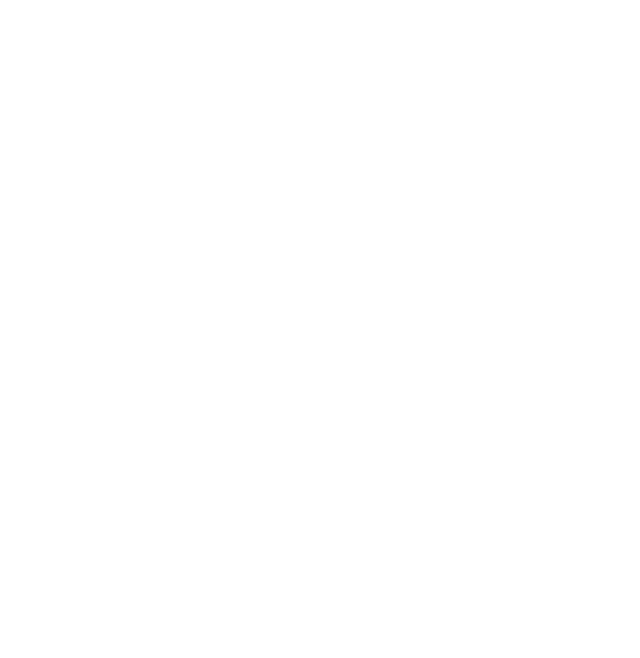
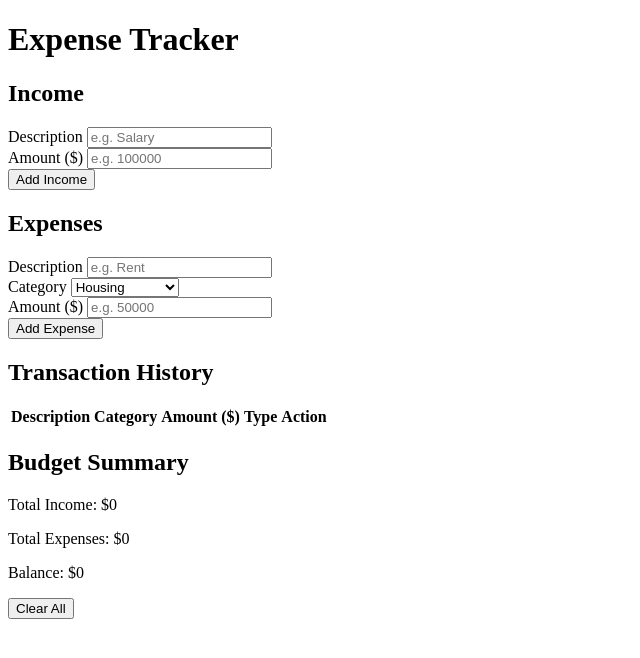
Before and after one commit to alexscespedes/expense-tracker-js, a plain HTML site: page index.html in a window 1280 px wide. Shown: the whole page, without its empty margins (0-640 px from the left). Drawn offline with Linux system fonts and the light colour scheme.

Commit message:
Set up the HTML Structure

```diff
--- a/index.html
+++ b/index.html
@@ -3,7 +3,88 @@
   <head>
     <meta charset="UTF-8" />
     <meta name="viewport" content="width=device-width, initial-scale=1.0" />
-    <title>Document</title>
+    <title>Expense Tracker</title>
   </head>
-  <body></body>
+  <body>
+    <div class="container">
+      <h1>Expense Tracker</h1>
+      <div class="section">
+        <h2>Income</h2>
+
+        <div class="input-group">
+          <label for="income-description">Description</label>
+          <input
+            type="text"
+            id="income-description"
+            placeholder="e.g. Salary"
+          />
+        </div>
+
+        <div class="input-group">
+          <label for="income-amount">Amount ($)</label>
+          <input type="number" id="income-amount" placeholder="e.g. 100000" />
+        </div>
+
+        <div class="button-group">
+          <button onclick="addIncome()">Add Income</button>
+        </div>
+      </div>
+
+      <div class="section">
+        <h2>Expenses</h2>
+
+        <div class="input-group">
+          <label for="expense-description">Description</label>
+          <input type="text" id="expense-description" placeholder="e.g. Rent" />
+        </div>
+
+        <div class="input-group">
+          <label for="expense-category">Category</label>
+          <select id="expense-category">
+            <option value="Housing">Housing</option>
+            <option value="Food">Food</option>
+            <option value="Transportation">Transportation</option>
+            <option value="Entertainment">Entertainment</option>
+            <option value="Others">Others</option>
+          </select>
+        </div>
+
+        <div class="input-group">
+          <label for="expense-amount">Amount ($)</label>
+          <input type="number" id="expense-amount" placeholder="e.g. 50000" />
+        </div>
+
+        <div class="button-group">
+          <button onclick="addExpense()">Add Expense</button>
+        </div>
+      </div>
+
+      <div class="table-container">
+        <h2>Transaction History</h2>
+        <table>
+          <thead>
+            <tr>
+              <th>Description</th>
+              <th>Category</th>
+              <th>Amount ($)</th>
+              <th>Type</th>
+              <th>Action</th>
+            </tr>
+          </thead>
+          <tbody id="transaction-history"></tbody>
+        </table>
+      </div>
+
+      <div class="summary">
+        <h2>Budget Summary</h2>
+        <p>Total Income: $<span id="total-income">0</span></p>
+        <p>Total Expenses: $<span id="total-expenses">0</span></p>
+        <p>Balance: $<span id="balance">0</span></p>
+      </div>
+
+      <div class="clear-button-group">
+        <button onclick="ClealAll()">Clear All</button>
+      </div>
+    </div>
+  </body>
 </html>
```
